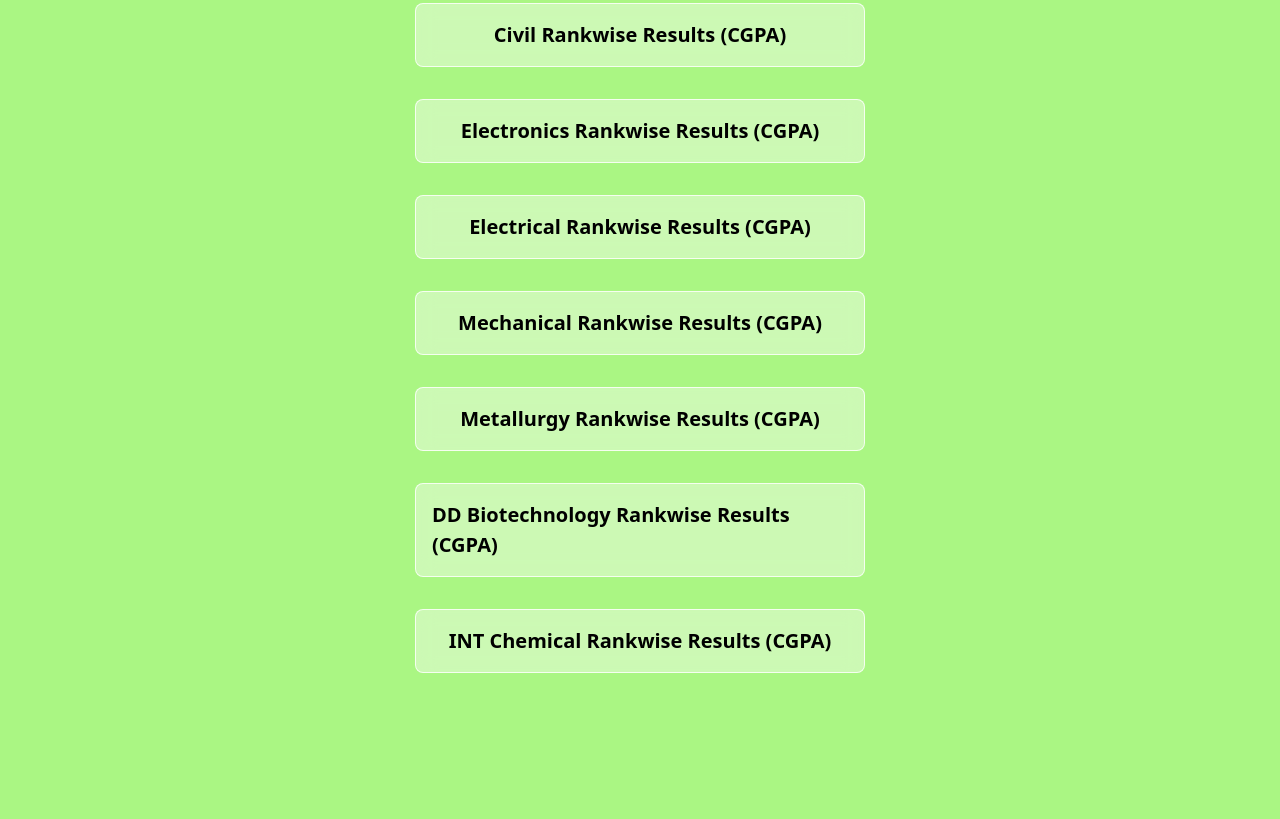
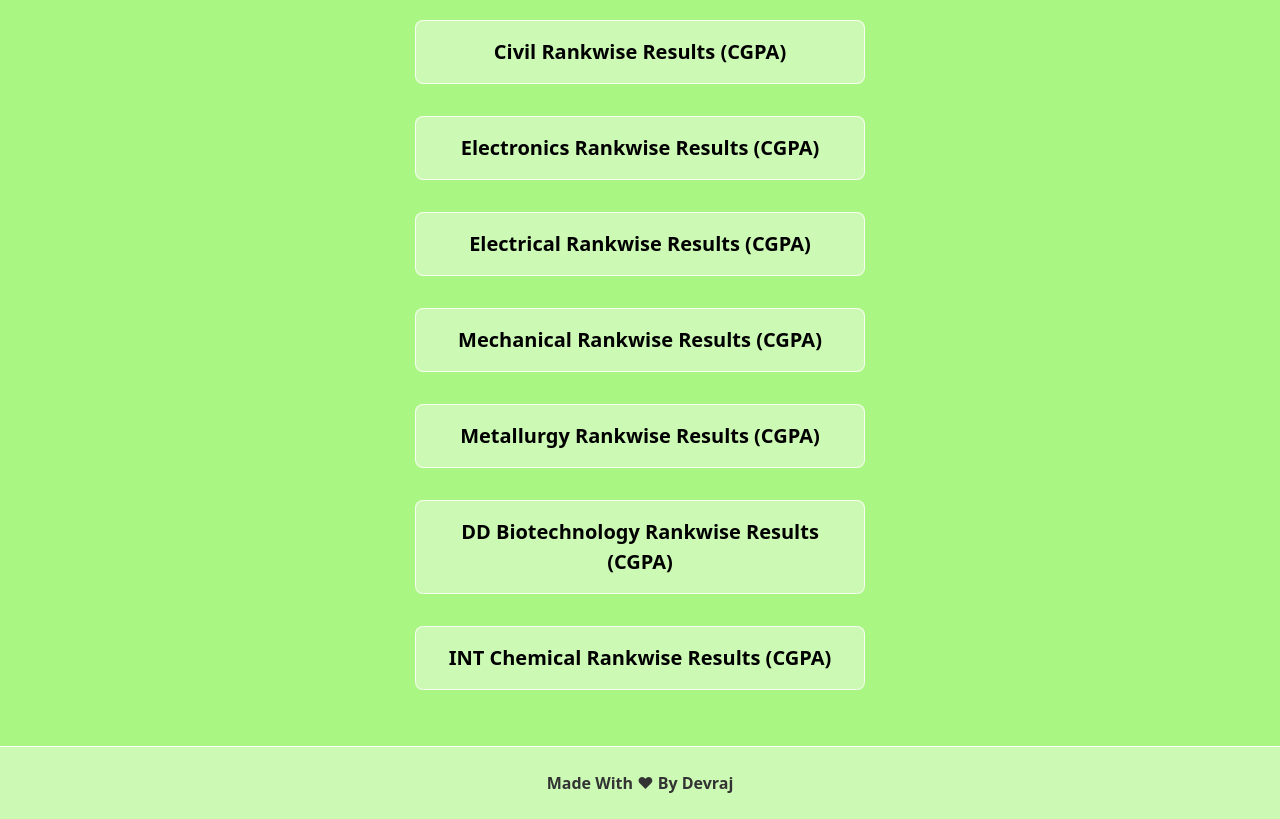
Before and after one commit to rishav-jha-mech/NITDGP-results-ranked-sem3, a plain HTML site: page Web/index.html in a window 1280 px wide. Shown: the part 539-1358 px from the top of the page. Before the commit the page ends 1268 px from the top, so only its background shows below. Drawn offline with nearby package versions, Linux system fonts and the light colour scheme; a web font is replaced by a local one.

Commit message:
some aesthetic changes

```diff
--- a/Web/script.js
+++ b/Web/script.js
@@ -56,3 +56,15 @@ for (const key in LinkedListLOL) {
     `
     SastaReact.appendChild(div)
 }
+
+
+thatBody = document.getElementsByTagName('body')[0];
+
+footer = document.createElement('div');
+footer.setAttribute('class','footer');
+
+footer.innerHTML = `
+<a href="">Made with ❤ by Devraj </a>
+`
+
+thatBody.appendChild(footer)
--- a/Web/styles.css
+++ b/Web/styles.css
@@ -11,6 +11,10 @@ body{
 }
 h1{
     line-height: 2;
+    font-weight: 700;
+    font-size: 3rem;
+    background-color: rgba(255, 255, 255, 0.4);
+  border-bottom: 1px solid white;
 }
 #main{
     display: flex;
@@ -31,8 +35,9 @@ h1{
     width: 100%;
     max-width: 450px;
     margin: 1rem 0.75rem;
-    padding: 1rem;
+    padding: 1rem 1.5rem;
     border-radius: 8px;
+    text-align: center;
     display: flex;
     justify-content: center;
     align-items: center;
@@ -58,8 +63,27 @@ h1{
       background: #ff9b85;
     }
   }
+  .footer{
+    background-color: rgba(255, 255, 255, 0.4);
+    padding: 1.5rem;
+    text-align: center;
+    border-top: 1px solid white;
+
+  }
+  .footer a{
+    color: #333;
+    text-transform: capitalize;
+    font-weight: 600;
+    text-decoration: none;
+  }
   @media(max-width:600px){
       #main{
           padding: 1.5rem 1rem;
       }
+      h1{
+        font-size: 2.25rem;
+        font-weight: 800;
+        padding: 1rem;
+        line-height: 1.5;
+      }
   }
```
